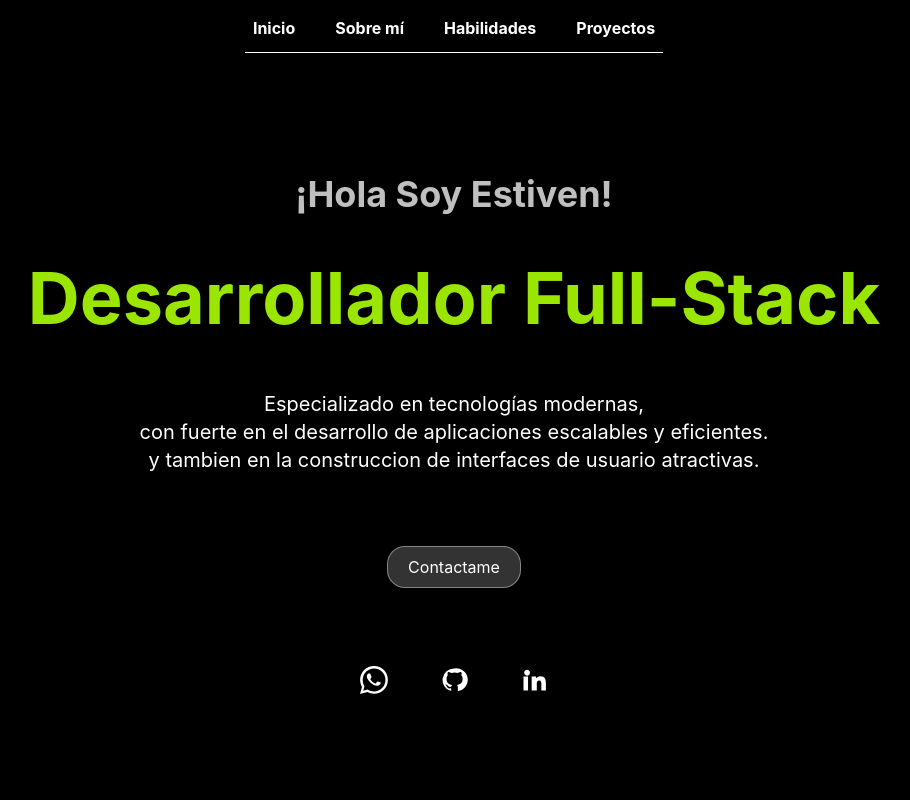
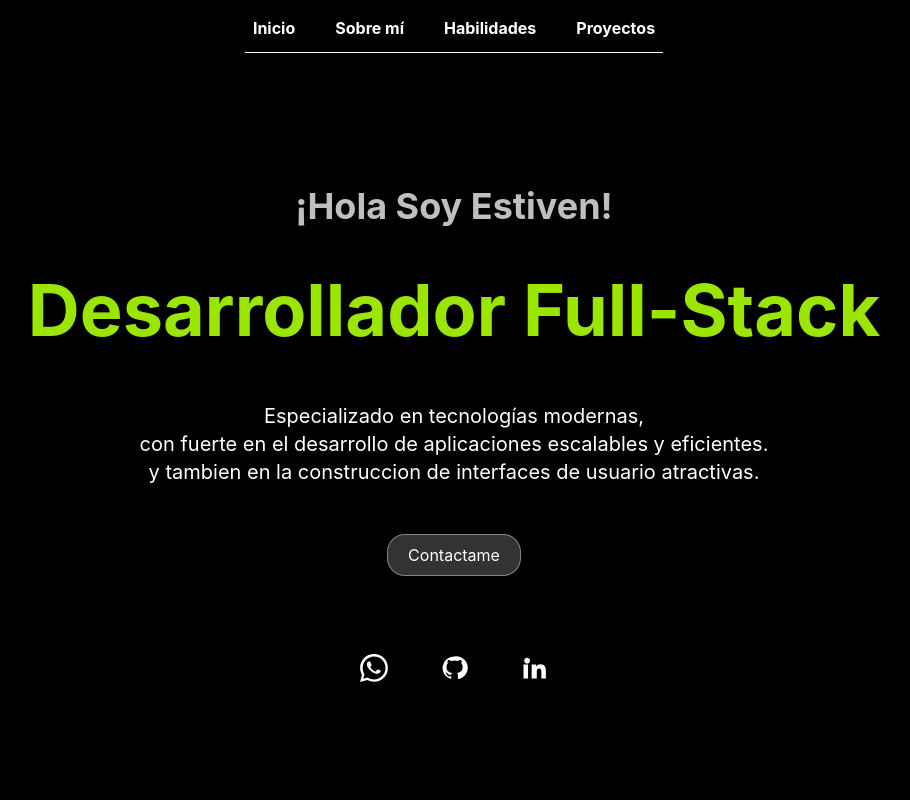
Before and after one commit to estiven-18/portafolio, a React (Vite) app: page / in a window 1280 px wide. Shown: the top 800 px of the page, without its empty margins (186-1096 px from the left). Built offline with nearby package versions, Linux system fonts and the light colour scheme.

Commit message:
buttonherro

```diff
--- a/src/Components/Pages/ButtonHero.jsx
+++ b/src/Components/Pages/ButtonHero.jsx
@@ -2,7 +2,7 @@ const ButtonHero = ({ text, href }) => {
   return (
     <a
       href={href}
-      className="mt-6 inline-flex rounded-2xl border border-white/40 bg-white/20 px-5 py-2 text-white backdrop-blur-md transition-transform hover:bg-lime-400 hover:text-black"
+      className=" inline-flex rounded-2xl border border-white/40 bg-white/20 px-5 py-2 text-white backdrop-blur-md transition-transform hover:bg-lime-400 hover:text-black"
     >
       {text}
     </a>
```
